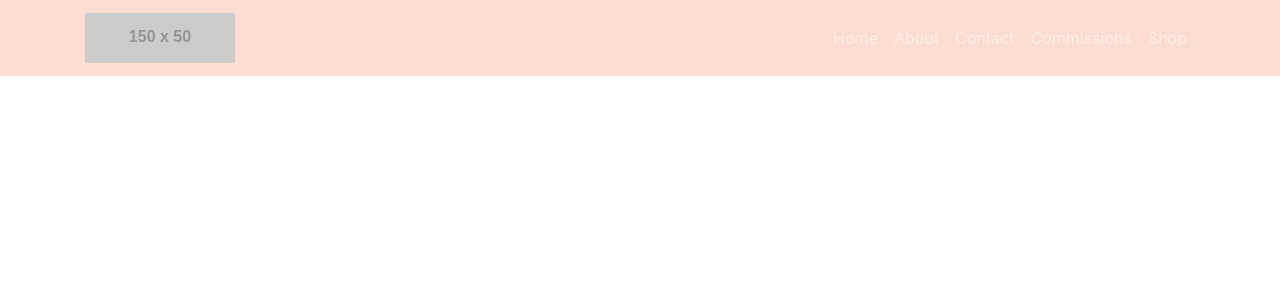
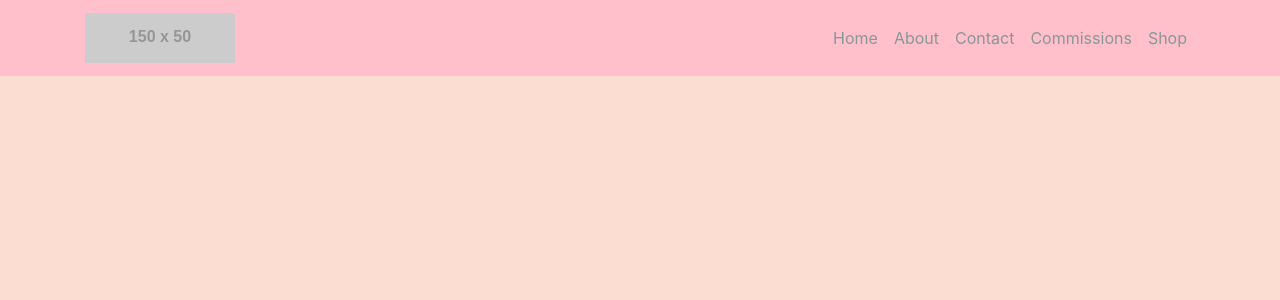
Before and after one commit to benklinton/SoopsArt, a React (Create React App) app: page / in a window 1280 px wide. Shown: the top 300 px of the page. Built offline with nearby package versions, Linux system fonts and the light colour scheme.

Commit message:
changed colors

```diff
--- a/src/components/navbar/index.js
+++ b/src/components/navbar/index.js
@@ -8,7 +8,7 @@
 
 function Navigation() {
     return (
-        <Nav className="navbar navbar-expand-lg navbar-dark bg-custom static-top">
+        <Nav className="navbar navbar-expand-lg navbar-light bg-custom static-top">
         <Container>
           <Navbar.Brand>
             <img src='https://via.placeholder.com/150x50?text=Logo' alt="Logo"></img>
--- a/src/components/navbar/style.css
+++ b/src/components/navbar/style.css
@@ -1,3 +1,11 @@
 .bg-custom {
+    background-color: pink;
+}
+
+body {
     background-color: #fcddd2;
 }
+
+.nav-link {
+    color: #879797 !important;
+}
```
